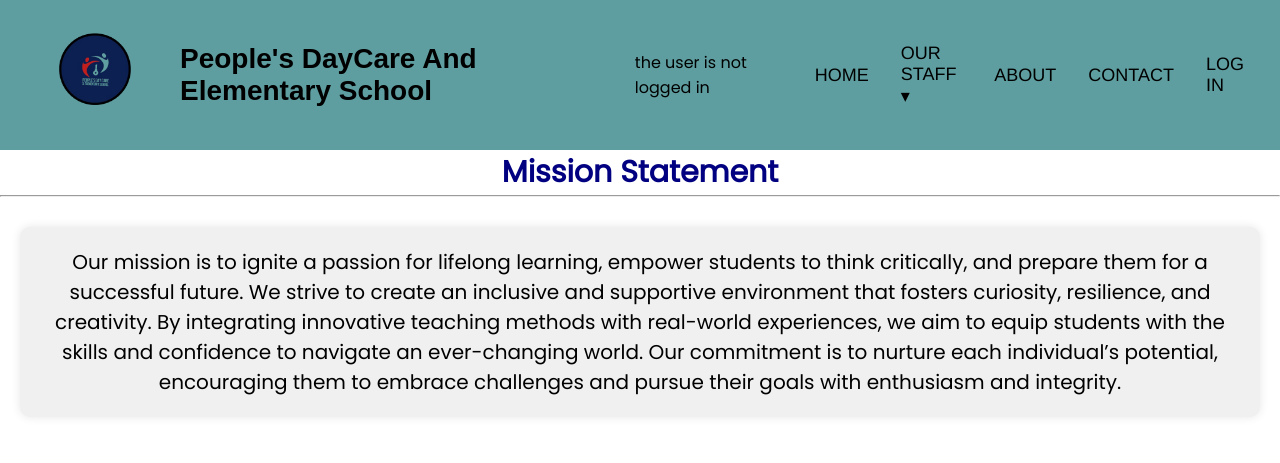
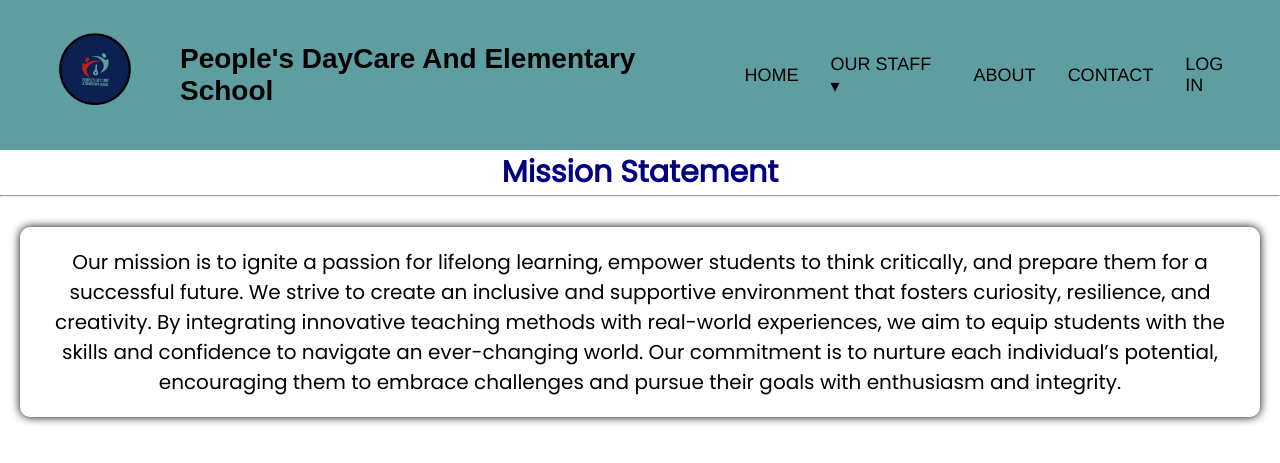
Before and after one commit to SSIDDIQUE2k/PCDESCHOOL-SITE, a Django app: page / in a window 1280 px wide. Shown: the top 463 px of the page. Run offline with Django 5.2, Linux system fonts and the light colour scheme.

Commit message:
finished

```diff
--- a/main_app/static/css/home.css
+++ b/main_app/static/css/home.css
@@ -13,9 +13,9 @@ p{
     margin-left: 20px;
     margin-right: 20px;
     margin-top: 30px;
-    display: block; /* add this line */
-    background-color: #f0f0f0; /* add a light gray background */
-    padding: 20px; /* add some padding to create a block effect */
-    border-radius: 10px; /* add a slight rounded corner effect */
-    box-shadow: 0 0 10px rgba(0, 0, 0, 0.1); /* add a subtle shadow effect */
+    display: block;
+    background-color: white;
+    padding: 20px;
+    border-radius: 10px;
+    box-shadow: 0 0 10px black;
 }
--- a/main_app/templates/base.html
+++ b/main_app/templates/base.html
@@ -24,11 +24,7 @@
           <div class="bar"></div>
           <div class="bar"></div>
         </div>
-        {% if user.is_authenticated %}
-        the user is logged in
-        {% else %}
-        the user is not logged in
-        {% endif %}
+
         <ul class="nav-links">
           <li><a href="{% url 'home' %}">Home</a></li>
 
```
